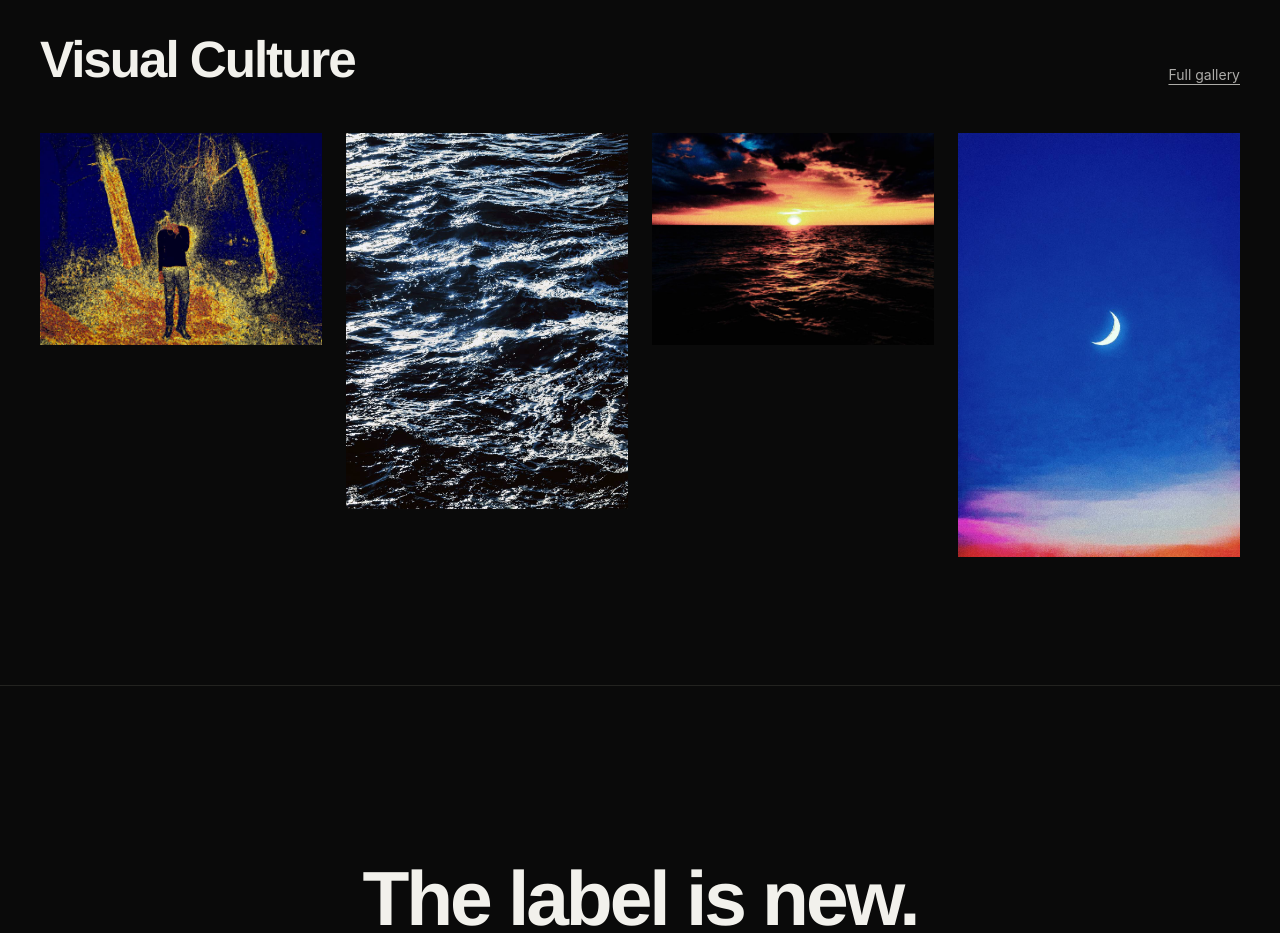
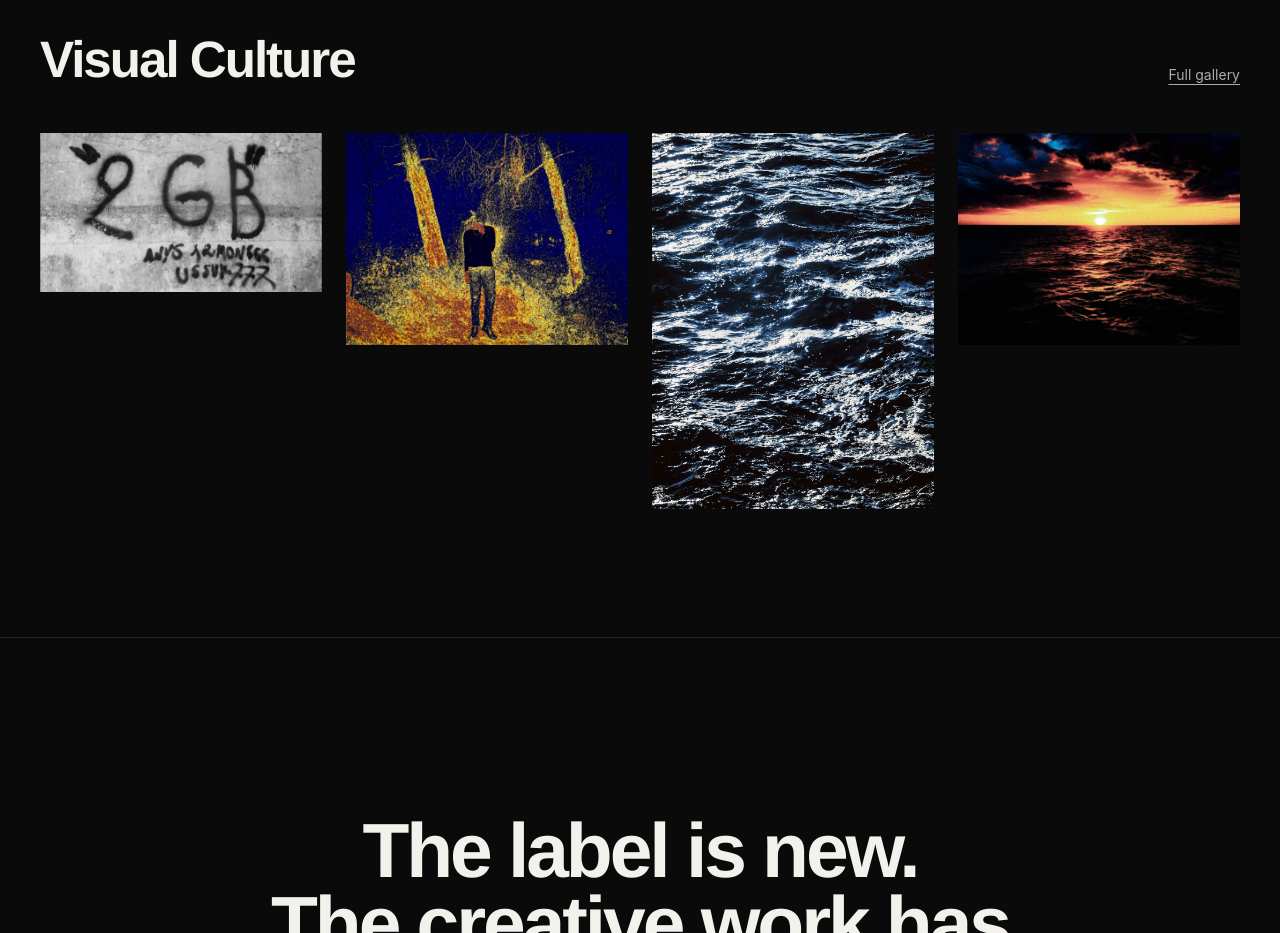
Before and after one commit to ProdbyUssef777/nurys-studios, a Next.js app: page / in a window 1280 px wide. Shown: the part 3040-3973 px from the top of the page. Built offline with nearby package versions, Linux system fonts and the light colour scheme.

Commit message:
add music video

```diff
--- a/components/VisualCard.tsx
+++ b/components/VisualCard.tsx
@@ -2,11 +2,15 @@ import Image from 'next/image';
 import type { Visual } from '@/data/visuals';
 
 export default function VisualCard({ visual }: { visual: Visual }) {
+  const Wrapper = visual.url ? 'a' : 'div';
+  const wrapperProps = visual.url
+    ? { href: visual.url, target: '_blank', rel: 'noopener noreferrer' }
+    : {};
+
   return (
     <div className="group relative">
-      <figure
-        className="relative origin-center overflow-hidden bg-void shadow-none transition-all duration-500 ease-editorial group-hover:z-20 group-hover:scale-125 group-hover:shadow-2xl group-hover:shadow-black/60"
-      >
+      <Wrapper {...wrapperProps} className="block">
+        <figure className="relative origin-center overflow-hidden bg-void shadow-none transition-all duration-500 ease-editorial group-hover:z-20 group-hover:scale-125 group-hover:shadow-2xl group-hover:shadow-black/60">
           <div className="relative w-full" style={{ aspectRatio: visual.aspect }}>
             <Image
               src={visual.image}
@@ -15,12 +19,22 @@ export default function VisualCard({ visual }: { visual: Visual }) {
               sizes="(min-width: 1024px) 33vw, (min-width: 640px) 50vw, 100vw"
               className="object-cover"
             />
+            {visual.url && (
+              <div className="absolute inset-0 flex items-center justify-center bg-ink/20 opacity-0 transition-opacity duration-300 group-hover:opacity-100">
+                <div className="flex h-14 w-14 items-center justify-center rounded-full bg-bone/90">
+                  <svg viewBox="0 0 24 24" fill="currentColor" className="ml-1 h-6 w-6 text-ink">
+                    <path d="M8 5v14l11-7z" />
+                  </svg>
+                </div>
+              </div>
+            )}
           </div>
           <figcaption className="pointer-events-none absolute inset-x-0 bottom-0 translate-y-2 bg-gradient-to-t from-ink/90 to-transparent p-5 opacity-0 transition-all duration-500 ease-editorial group-hover:translate-y-0 group-hover:opacity-100">
             <p className="text-sm text-bone">{visual.title}</p>
             <p className="mt-0.5 text-xs text-smoke">{visual.credit}</p>
           </figcaption>
         </figure>
+      </Wrapper>
     </div>
   );
 }
--- a/data/visuals.ts
+++ b/data/visuals.ts
@@ -18,9 +18,22 @@ export interface Visual {
   // Drives the card's shape so nothing gets cropped or stretched.
   aspect: number;
   image: string;
+  // Optional external link (e.g. YouTube) — set for music videos so
+  // the thumbnail opens the video in a new tab. Leave unset for
+  // plain photos.
+  url?: string;
 }
 
 export const visuals: Visual[] = [
+  {
+    slug: '2gb-music-video',
+    title: '2GB (Music Video)',
+    credit: 'Ussef777 ft. 2MON666',
+    category: 'video',
+    aspect: 1.7778,
+    image: '/img/visuals/2gb-music-video.jpg',
+    url: 'https://www.youtube.com/watch?v=reB1cd11etU',
+  },
   {
     slug: 'anys-visual-01',
     title: 'Golden Silhouette',
```
Also changed, not shown: public/img/visuals/2gb-music-video.jpg (added). Lines whose indentation alone changed are shown as unchanged.
